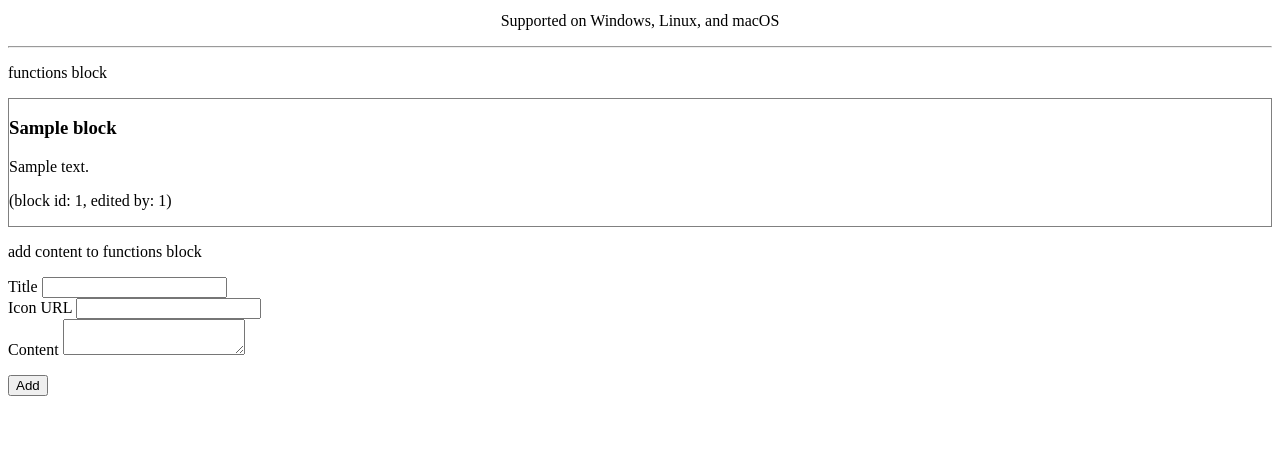
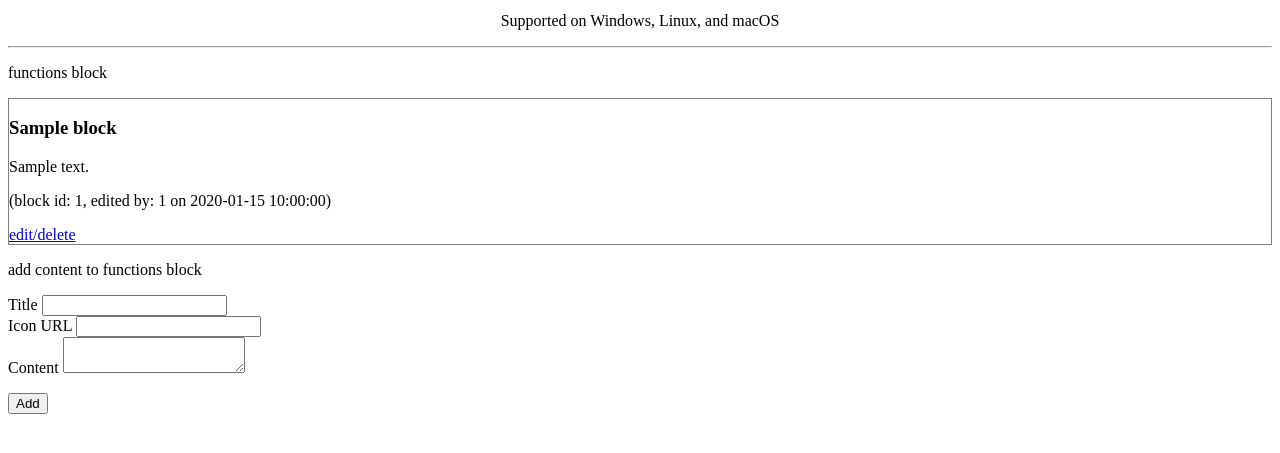
Before and after one commit to nick3633/itp4924-homework-A04, a Flask app: page / in a window 1280 px wide. Shown: the part 232-685 px from the top of the page. Run offline with Flask 2, Linux system fonts and the light colour scheme; a user stored in the database is signed in; tables that the repository leaves empty hold one stand-in row (values such as "Sample post").

Commit message:
added a form to edit or delete content functions block on home.html
reference: https://stackoverflow.com/questions/27158573/how-to-delete-a-record-by-id-in-flask-sqlalchemy (4/9/2020 4:x9PM)
references: https://wtforms.readthedocs.io/en/stable/fields.html (4/9/2020 4:19PM)

```diff
--- a/app/forms.py
+++ b/app/forms.py
@@ -1,5 +1,5 @@
 from flask_wtf import FlaskForm
-from wtforms import StringField, PasswordField, BooleanField, SubmitField, TextAreaField
+from wtforms import StringField, PasswordField, BooleanField, SubmitField, TextAreaField, SelectField
 from wtforms.validators import DataRequired, ValidationError, Email, EqualTo
 from app.models import Admin
 
@@ -9,6 +9,15 @@ class home_function_block_add(FlaskForm):
     icon = StringField('Icon URL')
     content = TextAreaField('Content', validators=[DataRequired()])
     submit = SubmitField('Add')
+
+
+class home_function_block_edit(FlaskForm):
+    title = StringField('Title', validators=[DataRequired()])
+    icon = StringField('Icon URL')
+    content = TextAreaField('Content', validators=[DataRequired()])
+    editype = SelectField('Action ', choices=[('edit', 'Edit'), ('delete', 'Delete')], validators=[DataRequired()])
+    # https://wtforms.readthedocs.io/en/stable/fields.html (4/9/2020 4:19PM)
+    submit = SubmitField('Apply')
 
 
 class AdminLoginForm(FlaskForm):
--- a/app/models.py
+++ b/app/models.py
@@ -1,4 +1,5 @@
 from app import db, login
+from datetime import datetime
 from flask_login import UserMixin
 from werkzeug.security import generate_password_hash, check_password_hash
 
@@ -33,6 +34,7 @@ class home_functions_block(db.Model):
     icon = db.Column(db.String(256))
     content = db.Column(db.String(256))
     editor_user_id = db.Column(db.String(64), db.ForeignKey('admin.user_id'))
+    edited_time = db.Column(db.DateTime, default=datetime.utcnow)
 
     def __repr__(self):
         return '<home_functions_block {}>'.format(self.id)
--- a/app/pages.py
+++ b/app/pages.py
@@ -3,7 +3,7 @@ from flask_login import login_user, logout_user, current_user, login_required
 from werkzeug.urls import url_parse
 from werkzeug.security import generate_password_hash, check_password_hash
 from app import app, db
-from app.forms import home_function_block_add , AdminLoginForm, AddAdminForm
+from app.forms import *
 from app.models import Admin, home_functions_block
 
 
@@ -25,6 +25,39 @@ def home():
         return redirect(url_for('home'))
     return render_template('home.html', title='', home_function_block=home_function_block,
                            form_home_func_block_add=form_home_func_block_add)
+
+
+@app.route('/home_function_block_edit/<id>', methods=['GET', 'POST'])
+def home_func_block_edit(id):
+    if not current_user.is_authenticated:
+        return redirect(url_for('admin_login'))
+    form_home_func_block_edit = home_function_block_edit()
+
+    if form_home_func_block_edit.validate_on_submit():
+        if form_home_func_block_edit.editype.data == 'edit':
+            func_edit = home_functions_block.query.filter_by(id=id).first()
+            func_edit.title = form_home_func_block_edit.title.data
+            func_edit.icon = form_home_func_block_edit.icon.data
+            func_edit.content = form_home_func_block_edit.content.data
+            func_edit.editor_user_id = current_user.user_id
+
+            db.session.commit()
+            flash('edited content id: ' + id + ' on functions block in home.html')
+        elif form_home_func_block_edit.editype.data == 'delete':
+            home_functions_block.query.filter_by(id=id).delete()
+            db.session.commit()
+            flash('deleted content id: ' + id + ' on functions block in home.html')
+            # https://stackoverflow.com/questions/27158573/how-to-delete-a-record-by-id-in-flask-sqlalchemy (4/9/2020 4:x9PM)
+        return redirect(url_for('home'))
+    elif request.method == 'GET':
+
+        form_home_func_block_edit.title.data = db.session.query(home_functions_block.title).filter_by(id=id).first()
+        form_home_func_block_edit.icon.data = db.session.query(home_functions_block.icon).filter_by(id=id).first()
+        form_home_func_block_edit.content.data = db.session.query(home_functions_block.content).filter_by(id=id).first()
+
+    return render_template('home_function_block_edit.html', title='Editing block Functions in home.html',
+                           form_home_func_block_edit=form_home_func_block_edit, id=id)
+
 
 
 @app.route('/admin_home.html')
--- a/app/templates/home.html
+++ b/app/templates/home.html
@@ -17,7 +17,8 @@
             <h3>{{ block.title }}</h3>
             <p>{{ block.content }}</p>
             {% if current_user.is_authenticated %}
-                <p>(block id: {{ block.id }}, edited by: {{ block.editor_user_id }})</p>
+                <p>(block id: {{ block.id }}, edited by: {{ block.editor_user_id }} on {{ block.edited_time }})</p>
+                <a href="{{ url_for('home_func_block_edit', id=block.id) }}">edit/delete</a>
             {% endif %}
         </div>
 
```
Also changed, not shown: app/templates/home_function_block_edit.html (added, +30 -0 lines), migrations/versions/82acc36b9b8a_home_functions_block_table.py (added, +30 -0 lines), app.db.
